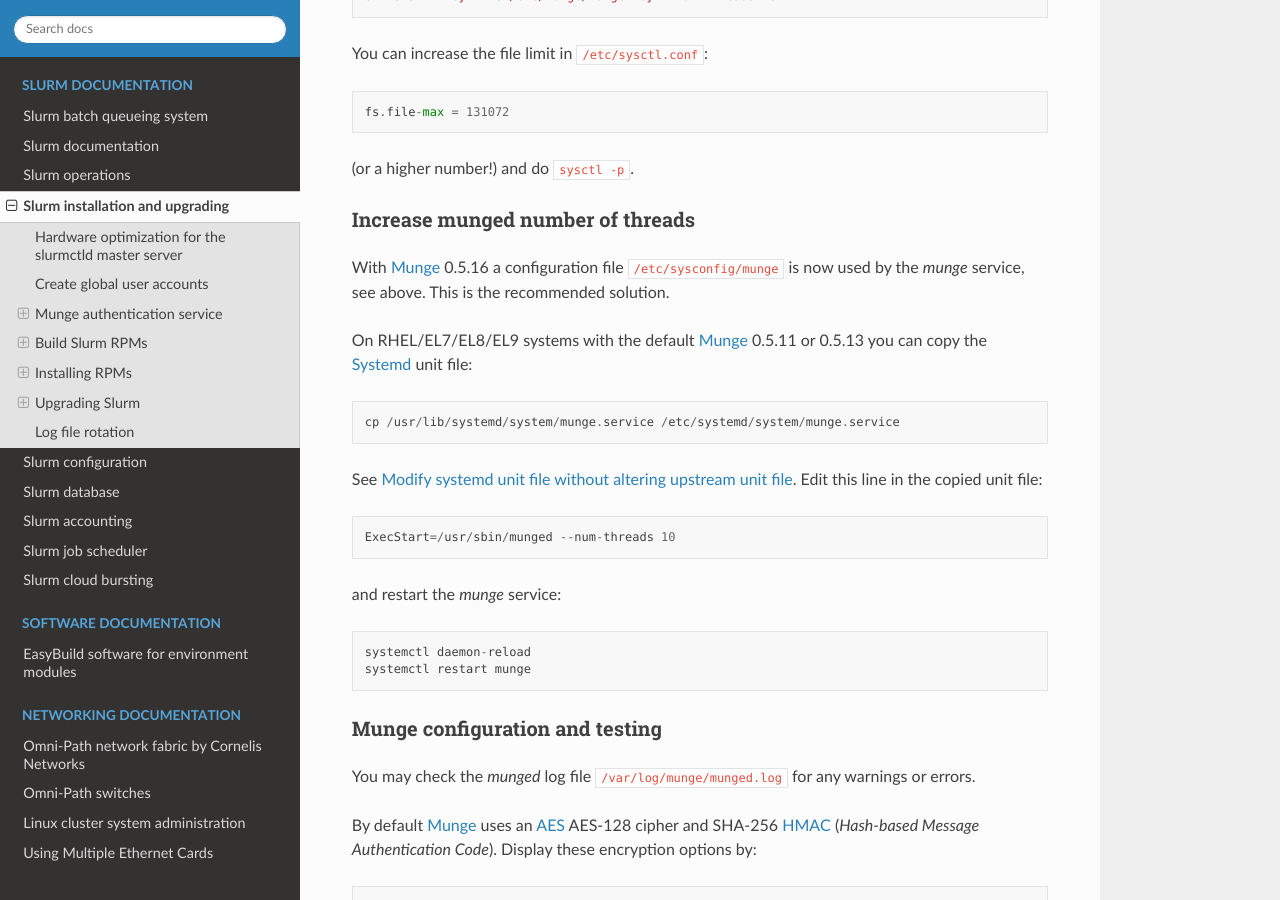
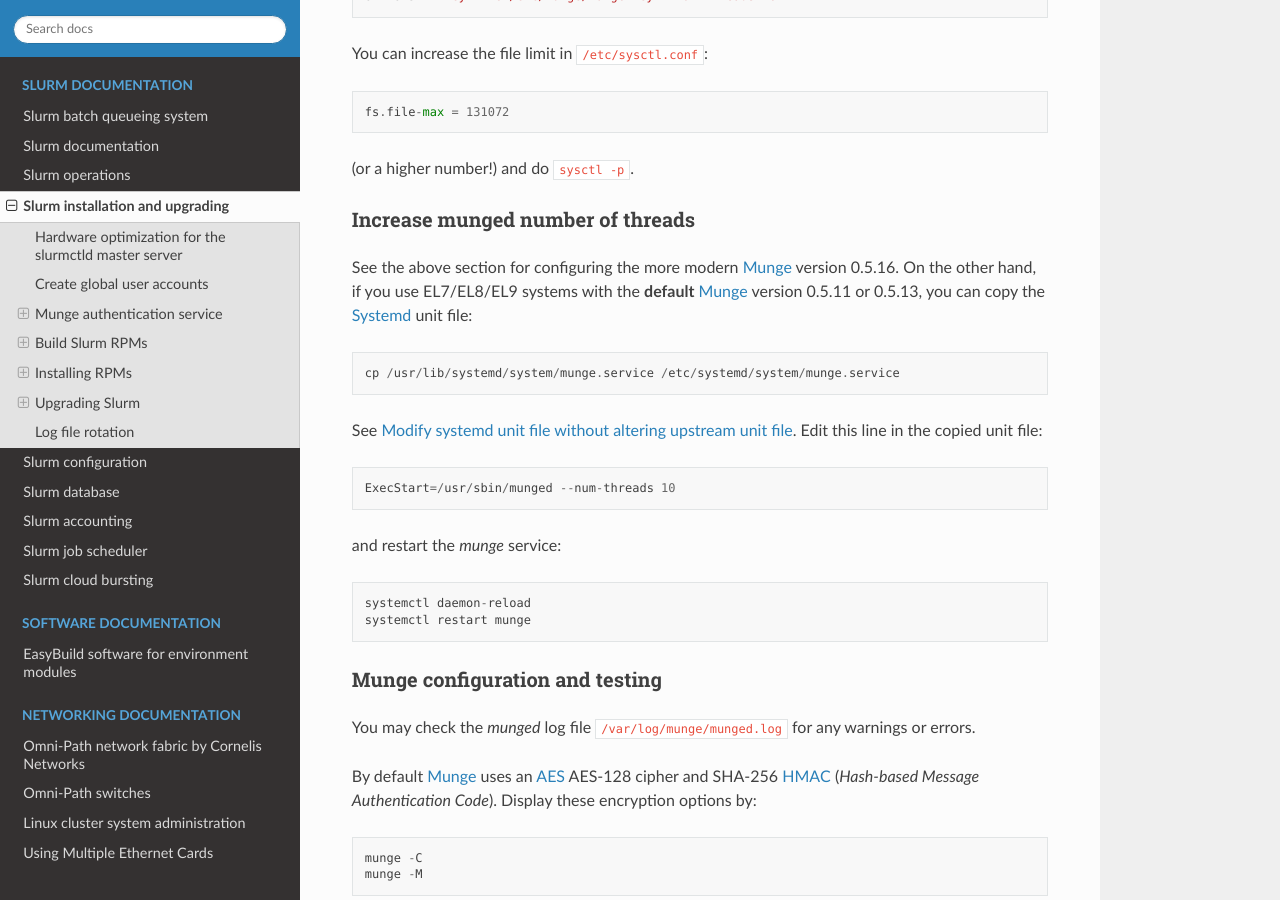
Before and after one commit to OleHolmNielsen/Niflheim_system, a Sphinx documentation site: the page built from docs/Slurm_installation.rst, in a window 1280 px wide and 900 px high, scrolled down 3019 px. Built offline with Sphinx 7.4.7 and the Read the Docs theme 2.0.0, drawn with Linux system fonts in a browser that asks for light colours.

Commit message:
Minor edits

```diff
--- a/docs/Slurm_installation.rst
+++ b/docs/Slurm_installation.rst
@@ -123,10 +123,9 @@
 Increase munged number of threads
 ---------------------------------
 
-With Munge_ 0.5.16 a configuration file ``/etc/sysconfig/munge`` is now used by the `munge` service, see above.
-This is the recommended solution.
-
-On RHEL/EL7/EL8/EL9 systems with the default Munge_ 0.5.11 or 0.5.13 you can copy the Systemd_ unit file::
+See the above section for configuring the more modern Munge_ version 0.5.16.
+On the other hand, if you use EL7/EL8/EL9 systems with the **default** Munge_ version 0.5.11 or 0.5.13,
+you can copy the Systemd_ unit file::
 
   cp /usr/lib/systemd/system/munge.service /etc/systemd/system/munge.service
 
```
